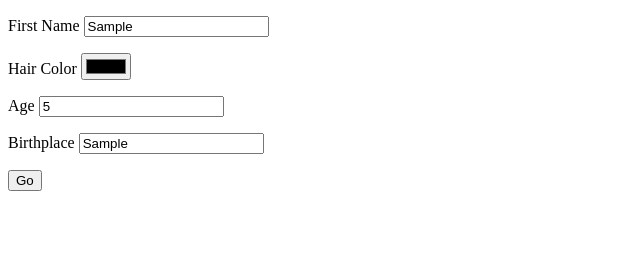
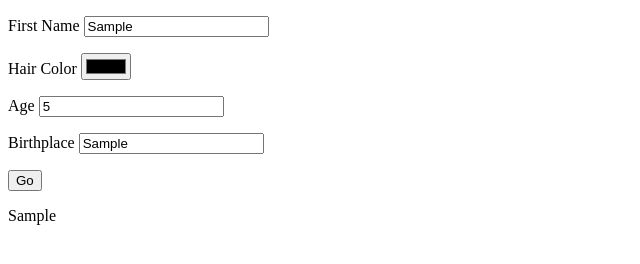
Before and after one commit to mreed19/firstjs-xtern, a plain HTML site: page index.html in a window 1280 px wide. Both pictures are taken after typing "Sample", "5", "Sample" into the empty fields and a click on the button "Go". Shown: the whole page, without its empty margins (0-640 px from the left). Drawn offline with Linux system fonts and the light colour scheme.

Commit message:
Add firstname to details div

```diff
--- a/index.html
+++ b/index.html
@@ -32,11 +32,16 @@
       </p>
     </form>
 
+    <div class="details">
+
+    </div>
+
     <script type="text/javascript">
       var myForm = document.querySelector('form');
       myForm.onsubmit = function(ev) {
         ev.preventDefault();
-        console.log(this.firstName.value);
+        var details = document.querySelector('div.details');
+        details.innerHTML += '<p>' + this.firstName.value + '</p>';
       };
     </script>
 
```
